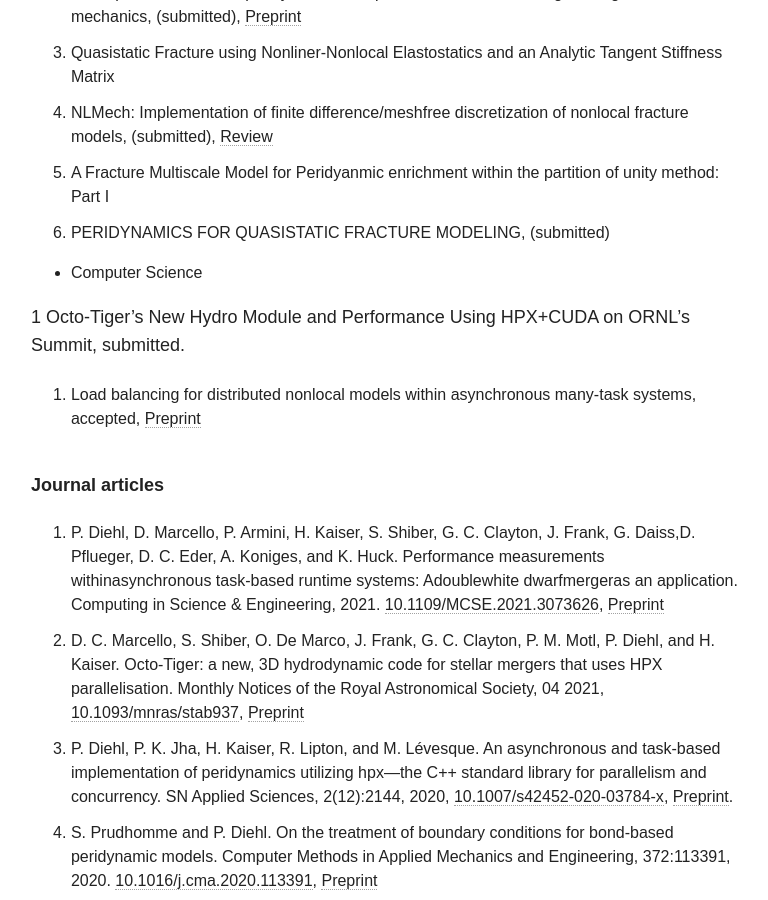
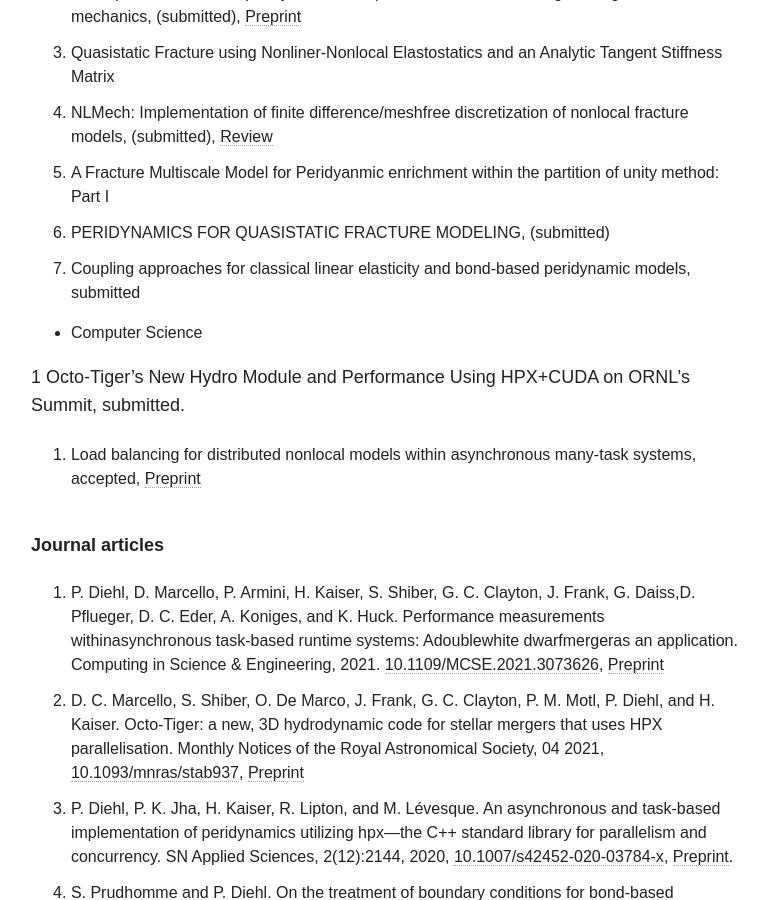
Before and after one commit to diehlpk/diehlpk.github.io, a Jekyll site: the page built from cv/index.md, in a window 1280 px wide and 900 px high, scrolled down 2685 px. Shown: the whole window, without its empty margins (255-1023 px from the left). Built offline with Jekyll 4.4.1, drawn with Linux system fonts in a browser that asks for light colours; nearby versions of some CDN libraries; some web fonts are replaced.

Commit message:
Add submitted paper

```diff
--- a/cv/index.md
+++ b/cv/index.md
@@ -86,6 +86,7 @@ Also available as [PDF document]({{ site.url }}/assets/grants.pdf).
 1. NLMech: Implementation of finite difference/meshfree discretization of nonlocal fracture models, (submitted), [Review](https://github.com/openjournals/joss-reviews/issues/3020)
 1. A Fracture Multiscale Model for Peridyanmic enrichment within the partition of unity method: Part I
 1. PERIDYNAMICS FOR QUASISTATIC FRACTURE MODELING, (submitted)
+1. Coupling approaches for classical linear elasticity and bond-based peridynamic models, submitted
 
 * Computer Science
 
```
